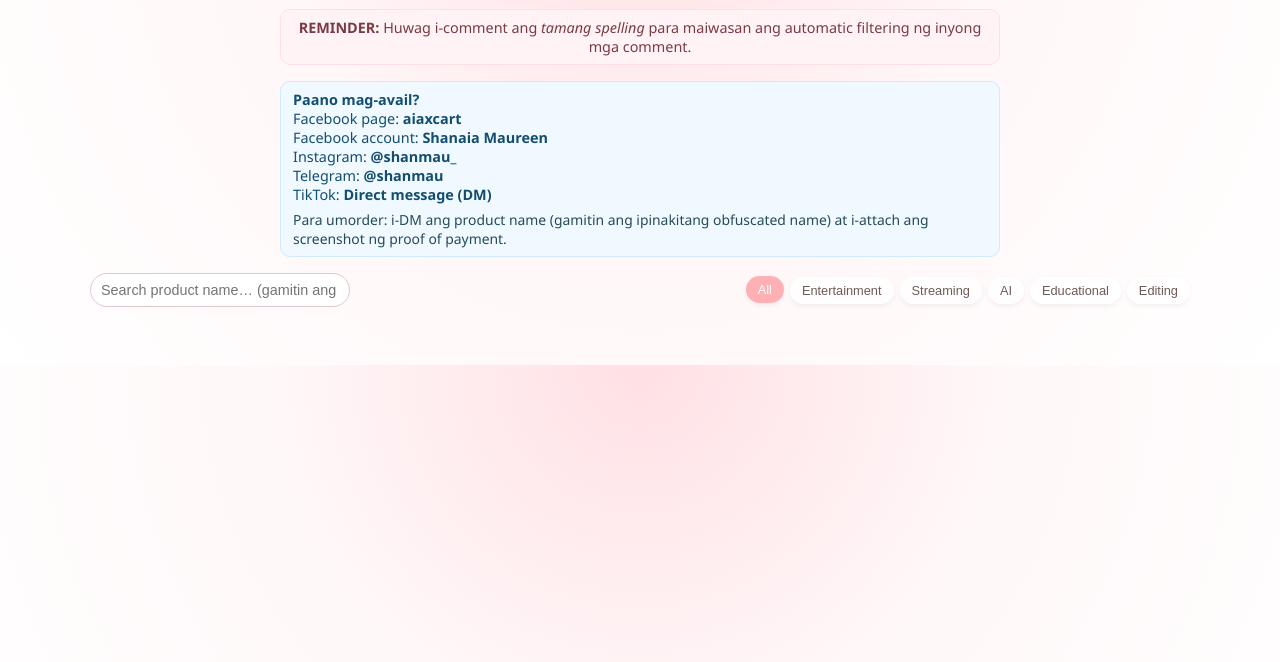
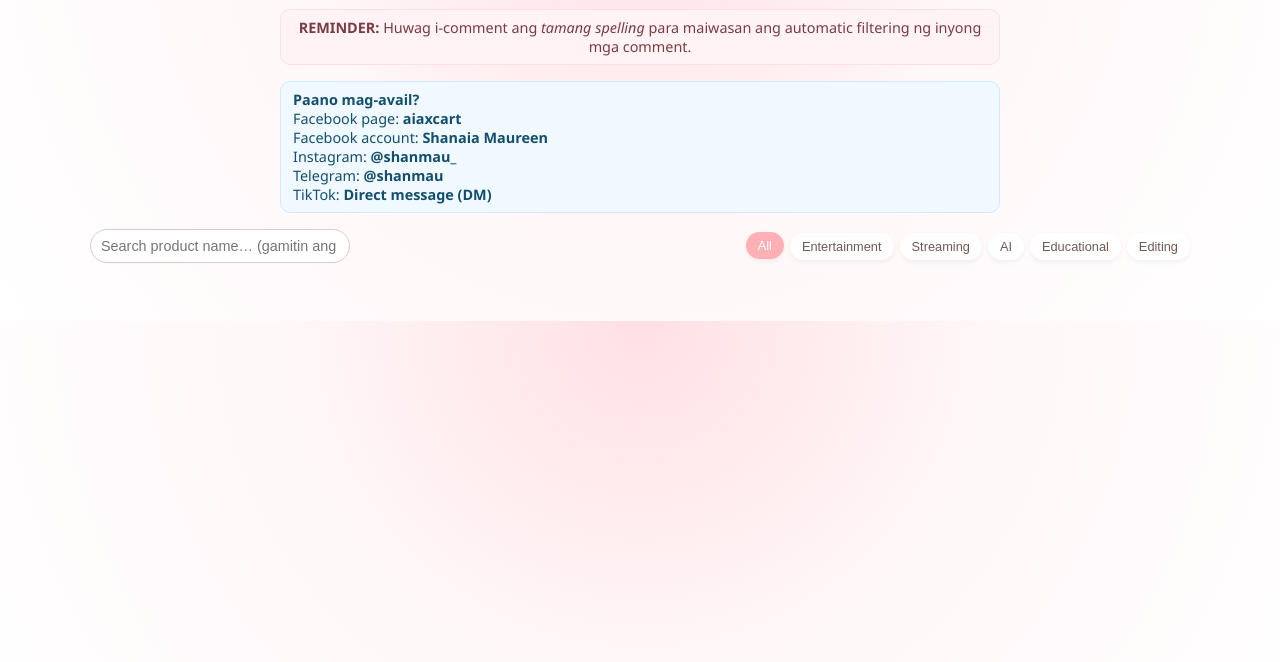
Before and after one commit to aiaxcartpremium/aiaxcartpricelist, a plain HTML site: page index.html in a window 1280 px wide. Shown: the part 108-770 px from the top of the page. Drawn offline with Linux system fonts and the light colour scheme.

Commit message:
Update index.html

```diff
--- a/index.html
+++ b/index.html
@@ -278,7 +278,6 @@
   Instagram: <strong>@shanmau_</strong><br>
   Telegram: <strong>@shanmau</strong><br>
   TikTok: <strong>Direct message (DM)</strong>
-  <div style="margin-top:6px;font-size:0.87rem;color:#254b57">Para umorder: i-DM ang product name (gamitin ang ipinakitang obfuscated name) at i-attach ang screenshot ng proof of payment.</div>
 </div>
 
 <div class="top-controls">
```
